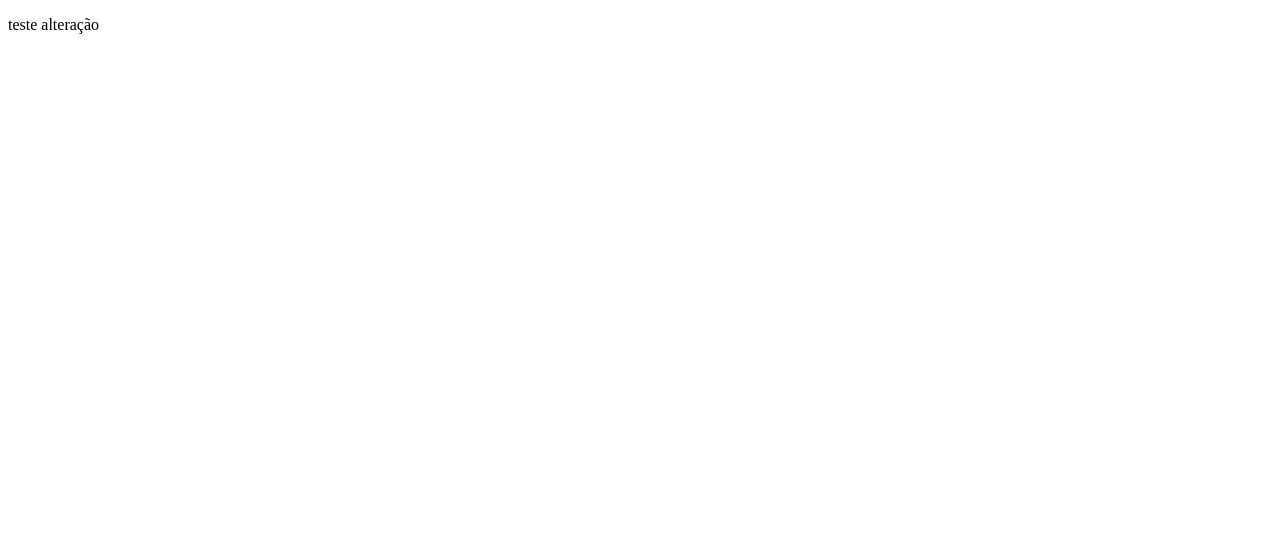
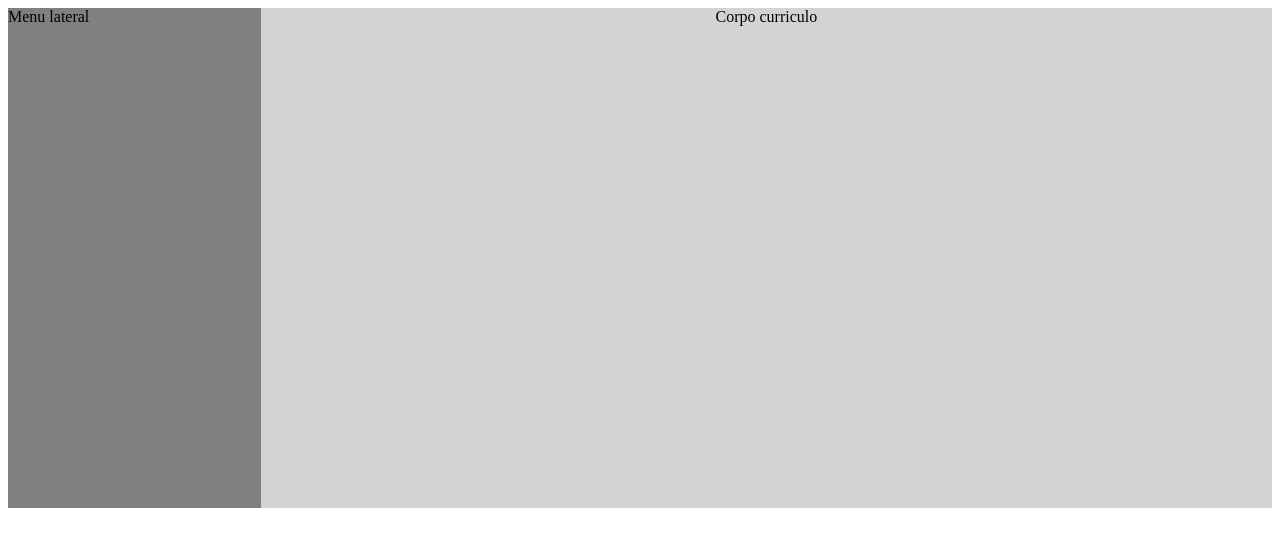
Before and after one commit to Joaosergio96/Joaosergio96.github.io, a plain HTML site: page index.html in a window 1280 px wide. Drawn offline with Linux system fonts and the light colour scheme.

Commit message:
Update index.html

```diff
--- a/index.html
+++ b/index.html
@@ -1,12 +1,21 @@
 <!DOCTYPE html>
 <HTML>
-    <head>
-        <link rel="stylesheet" href="estilo.css">
-<meta charset="utf-8">
-<title>curriculo</title>
-    </head>
-    <body>
-        <p>teste alteração</p>
 
-    </body>
+<head>
+    <link rel="stylesheet" href="estilo.css">
+    <meta charset="utf-8">
+    <title>Currículo João Sérgio</title>
+
+</head>
+
+<div class="container">
+<aside>
+    Menu lateral
+</aside>
+<main>
+     Corpo curriculo
+</main>
+
+</div>
+
 </HTML>
```
